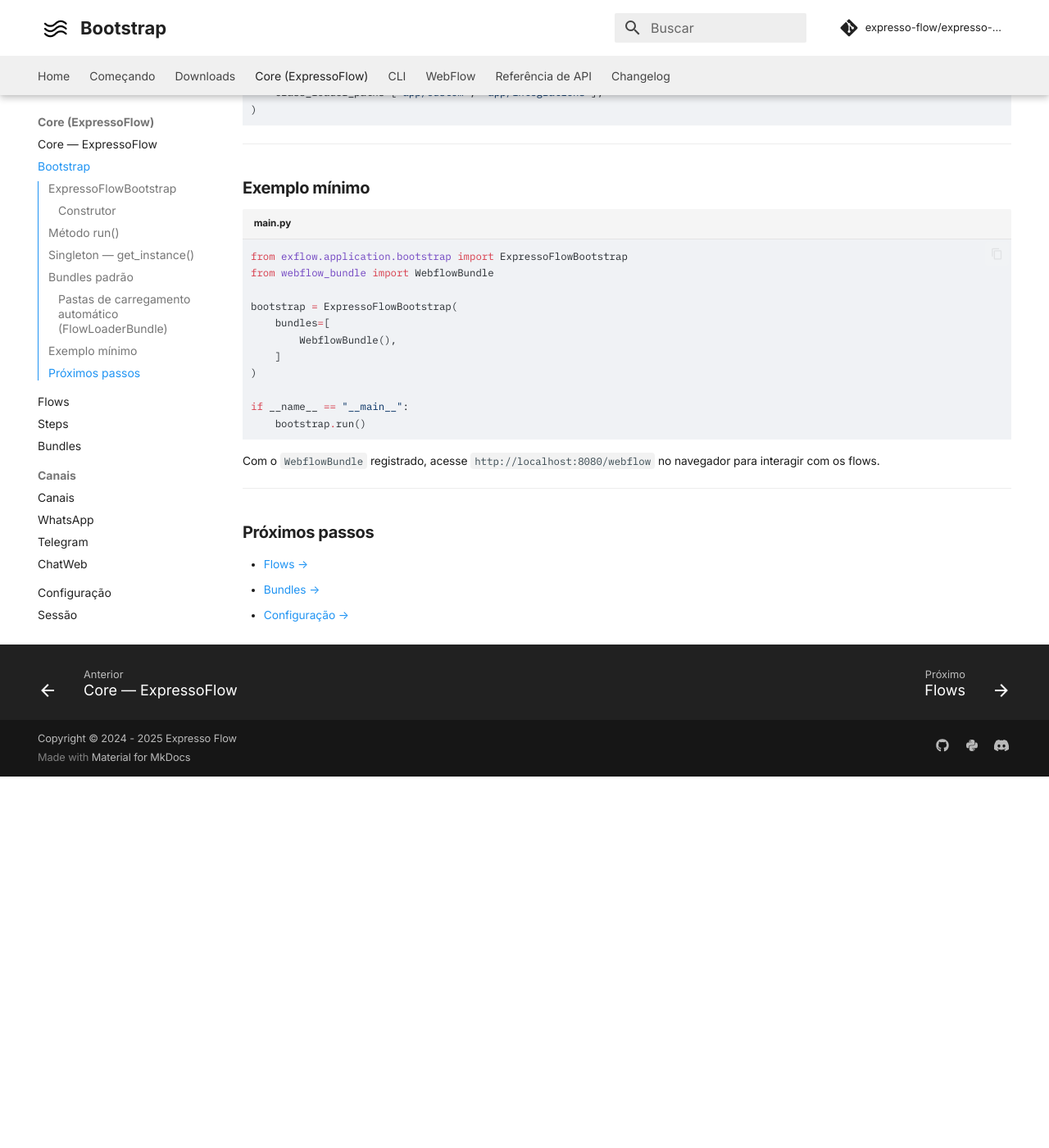
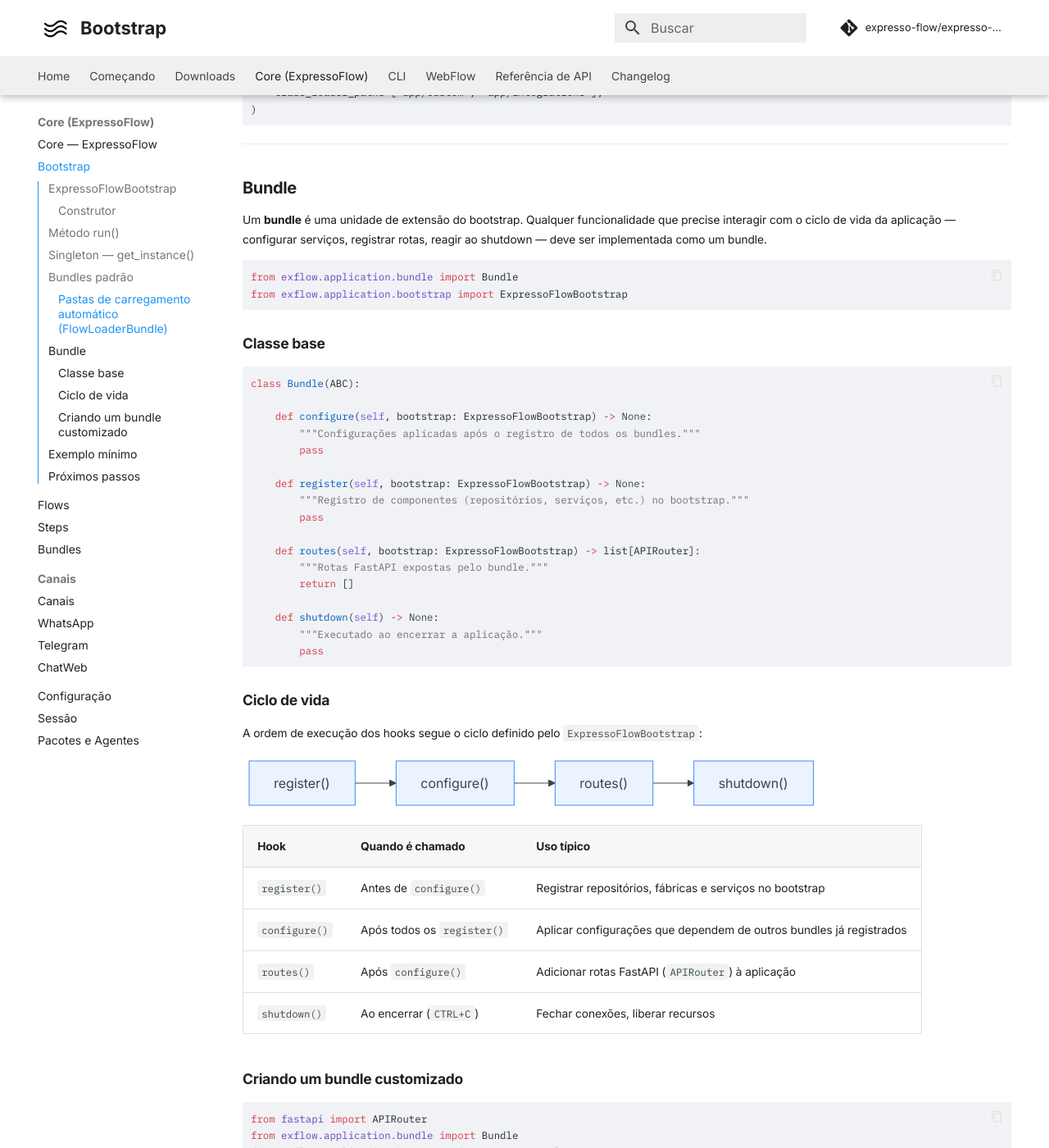
Before and after one commit to goiascode/expresso-flow-doc, an MkDocs documentation site: the page built from docs/core/bootstrap.md, in a window 1280 px wide and 1400 px high, scrolled down 2447 px. Shown: the whole window at 82% size. Built offline with MkDocs 1.6.1 and Material for MkDocs 9.7.7, drawn with Linux system fonts in a browser that asks for light colours; comment, search, counter and statistics services are not loaded; the version menu is left out; before the commit the page ends 3394 px from its top, so only the background shows below that; some of the changed text lies outside the part shown.

Commit message:
Add documentation for Bundle extension and lifecycle in bootstrap

````diff
--- a/docs/core/bootstrap.md
+++ b/docs/core/bootstrap.md
@@ -101,6 +101,94 @@ bootstrap = ExpressoFlowBootstrap(
 
 ---
 
+## Bundle
+
+Um **bundle** é uma unidade de extensão do bootstrap. Qualquer funcionalidade que precise interagir com o ciclo de vida da aplicação — configurar serviços, registrar rotas, reagir ao shutdown — deve ser implementada como um bundle.
+
+```python
+from exflow.application.bundle import Bundle
+from exflow.application.bootstrap import ExpressoFlowBootstrap
+```
+
+### Classe base
+
+```python
+class Bundle(ABC):
+
+    def configure(self, bootstrap: ExpressoFlowBootstrap) -> None:
+        """Configurações aplicadas após o registro de todos os bundles."""
+        pass
+
+    def register(self, bootstrap: ExpressoFlowBootstrap) -> None:
+        """Registro de componentes (repositórios, serviços, etc.) no bootstrap."""
+        pass
+
+    def routes(self, bootstrap: ExpressoFlowBootstrap) -> list[APIRouter]:
+        """Rotas FastAPI expostas pelo bundle."""
+        return []
+
+    def shutdown(self) -> None:
+        """Executado ao encerrar a aplicação."""
+        pass
+```
+
+### Ciclo de vida
+
+A ordem de execução dos hooks segue o ciclo definido pelo `ExpressoFlowBootstrap`:
+
+```mermaid
+flowchart LR
+    A["register()"] --> B["configure()"] --> C["routes()"] --> D["shutdown()"]
+```
+
+| Hook | Quando é chamado | Uso típico |
+|------|-----------------|------------|
+| `register()` | Antes de `configure()` | Registrar repositórios, fábricas e serviços no bootstrap |
+| `configure()` | Após todos os `register()` | Aplicar configurações que dependem de outros bundles já registrados |
+| `routes()` | Após `configure()` | Adicionar rotas FastAPI (`APIRouter`) à aplicação |
+| `shutdown()` | Ao encerrar (`CTRL+C`) | Fechar conexões, liberar recursos |
+
+### Criando um bundle customizado
+
+```python
+from fastapi import APIRouter
+from exflow.application.bundle import Bundle
+from exflow.application.bootstrap import ExpressoFlowBootstrap
+
+
+class MeuBundle(Bundle):
+
+    def register(self, bootstrap: ExpressoFlowBootstrap) -> None:
+        bootstrap.meu_servico = MeuServico()
+
+    def configure(self, bootstrap: ExpressoFlowBootstrap) -> None:
+        bootstrap.meu_servico.configure(debug=True)
+
+    def routes(self, bootstrap: ExpressoFlowBootstrap) -> list[APIRouter]:
+        router = APIRouter(prefix="/meu-bundle")
+
+        @router.get("/status")
+        def status():
+            return {"status": "ok"}
+
+        return [router]
+
+    def shutdown(self) -> None:
+        bootstrap.meu_servico.close()
+```
+
+Registre o bundle no bootstrap:
+
+```python
+bootstrap = ExpressoFlowBootstrap(
+    bundles=[
+        MeuBundle(),
+    ]
+)
+```
+
+---
+
 ## Exemplo mínimo
 
 ```python title="main.py"
````
